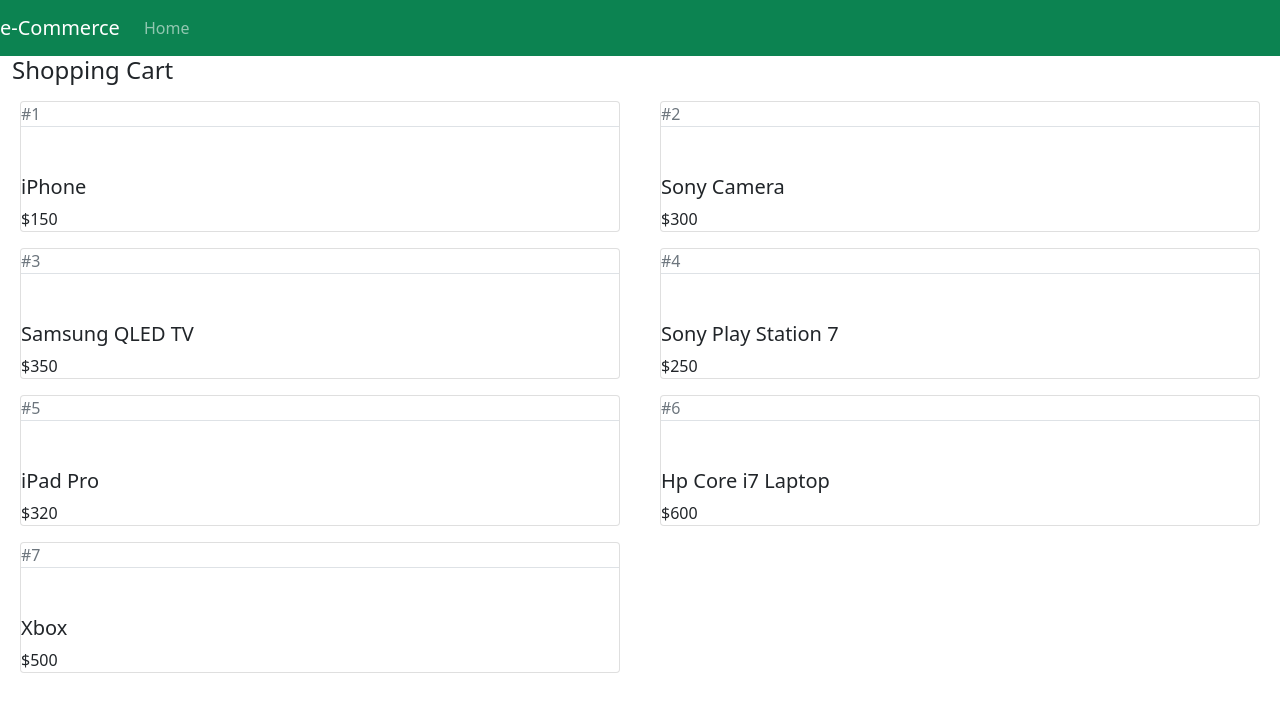
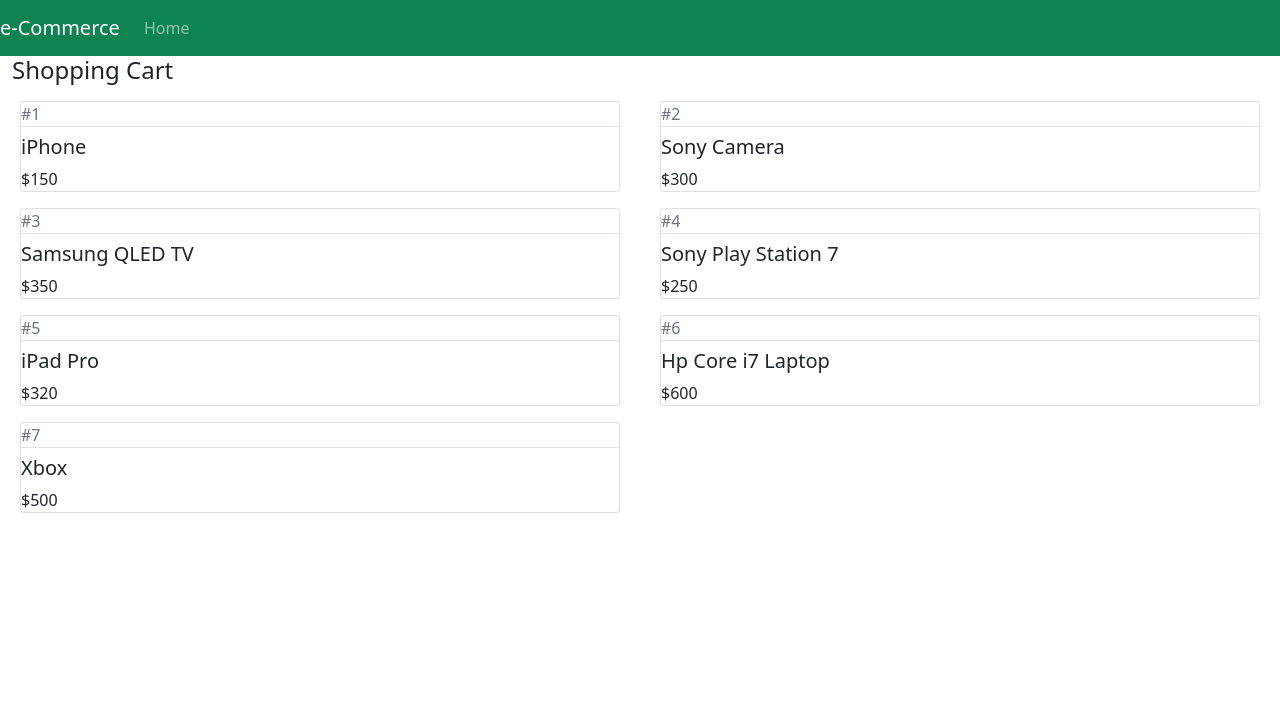
Before and after one commit to rocklessg/react-ecommerce-application, a React (Create React App) app: page / in a window 1280 px wide. Shown: the top 712 px of the page. Built offline with nearby package versions, Linux system fonts and the light colour scheme.

Commit message:
Add props and states

```diff
--- a/src/Product.jsx
+++ b/src/Product.jsx
@@ -1,22 +1,28 @@
 import React, { Component } from "react";
 
 class Product extends Component {
+
+    state = {
+        product: this.props.product
+    };
+
     render () {
         return (
             // All properties from parent components are accessesible to the child
             // Components using props by default
+            //props is readonly while state is read and write
+            //state can not be inherit from parent component
             <div className="col-lg-6">
                 <div className="card m-2">
                     <div className="card-bord">
-                        <div className="text-muted">#{this.props.id}</div>
+                        <div className="text-muted">#{this.state.product.id}</div>
 
-                    <h5 className="pt-5 border-top">{this.props.productName}</h5>
+                    <h5 className="pt-2 border-top">{this.state.product.productName}</h5>
 
-                    <div>${this.props.price}</div>
+                    <div>${this.state.product.price}</div>
               </div>
             </div>
         </div>
-
         );
     }
 }
--- a/src/ShoppingCart.jsx
+++ b/src/ShoppingCart.jsx
@@ -19,11 +19,9 @@
             <div className="container-fluid">
                 <h4>Shopping Cart</h4>
                 <div className="row">
-                    {this.state.products.map((product) => {
+                    {this.state.products.map((productItem) => {
                         return (
-                        <Product key={product.id} id={product.id}
-                        productName ={product.productName}
-                        price={product.price}
+                        <Product key={productItem.id} product={productItem}
                         />
                         );
                     })}
```
